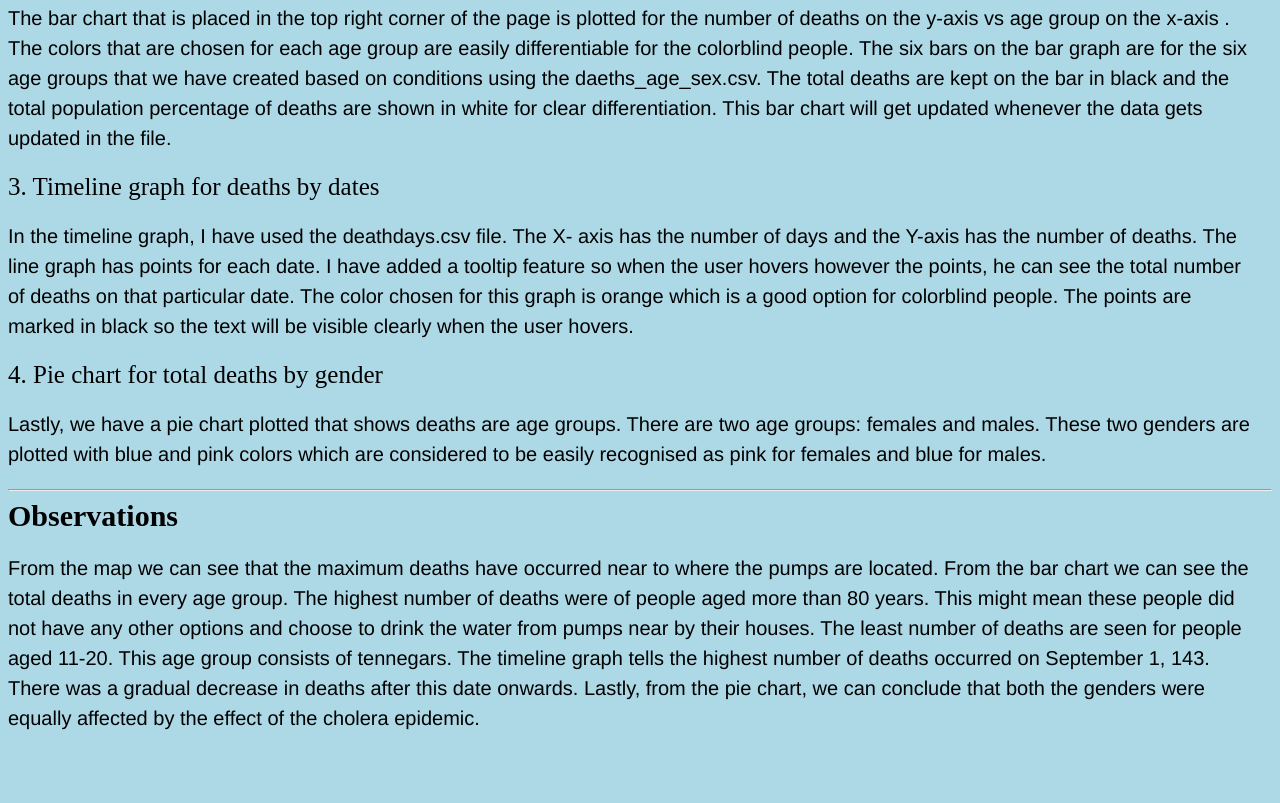
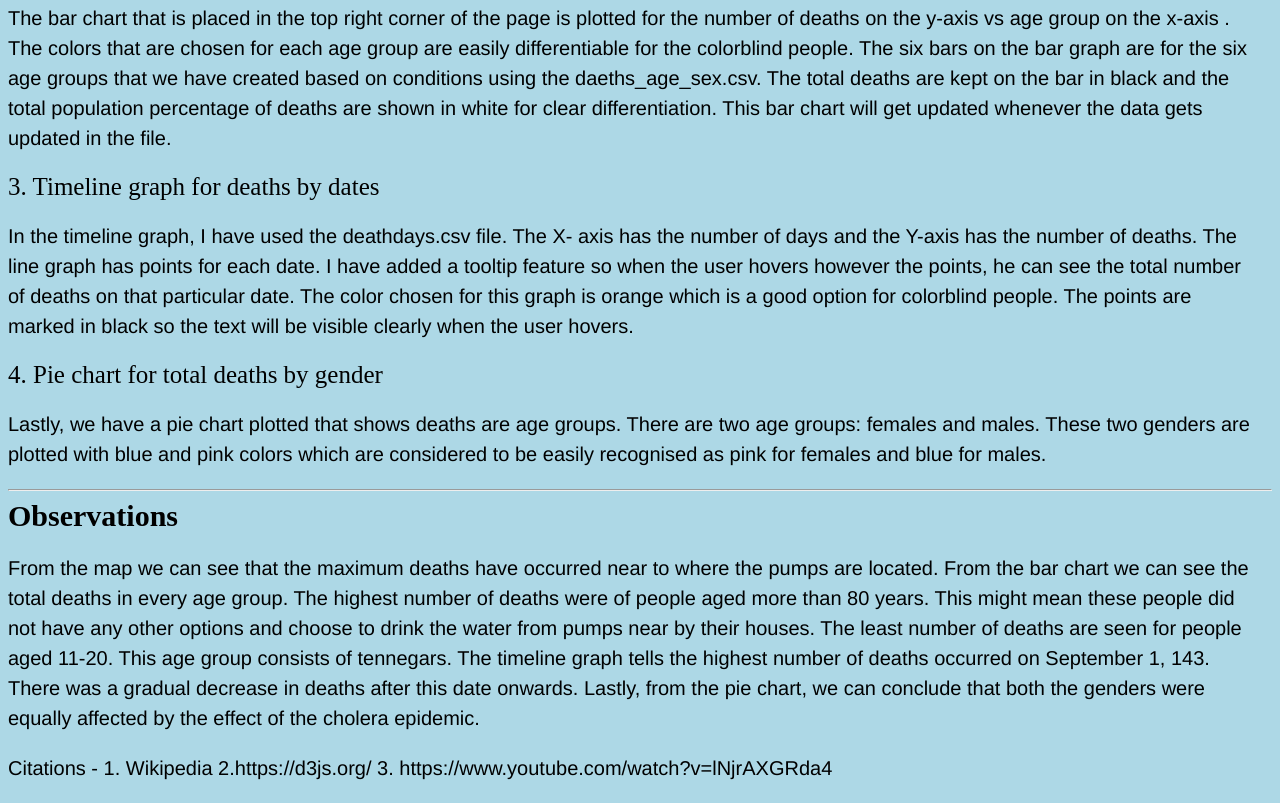
Before and after one commit to Siddhi1529/Recreating-John-Snows-Cholera-Map-Visualization, a plain HTML site: page documentation.html in a window 1280 px wide. Shown: the part 3766-4569 px from the top of the page. Before the commit the page ends 4519 px from the top, so only its background shows below. Drawn offline with Linux system fonts and the light colour scheme.

Commit message:
Update documentation.html

```diff
--- a/documentation.html
+++ b/documentation.html
@@ -345,6 +345,14 @@
         September 1, 143. There was a gradual decrease in deaths after this date onwards. Lastly, from the pie chart,
         we can conclude that both the genders were equally affected by the effect of the cholera epidemic.
     </p>
+
+    <p style="line-height: 1.5;"class= "para1">
+        Citations - 1. Wikipedia 2.https://d3js.org/   3. https://www.youtube.com/watch?v=lNjrAXGRda4
+
+        </p>
+
+
+
     </div>
 
 
```
